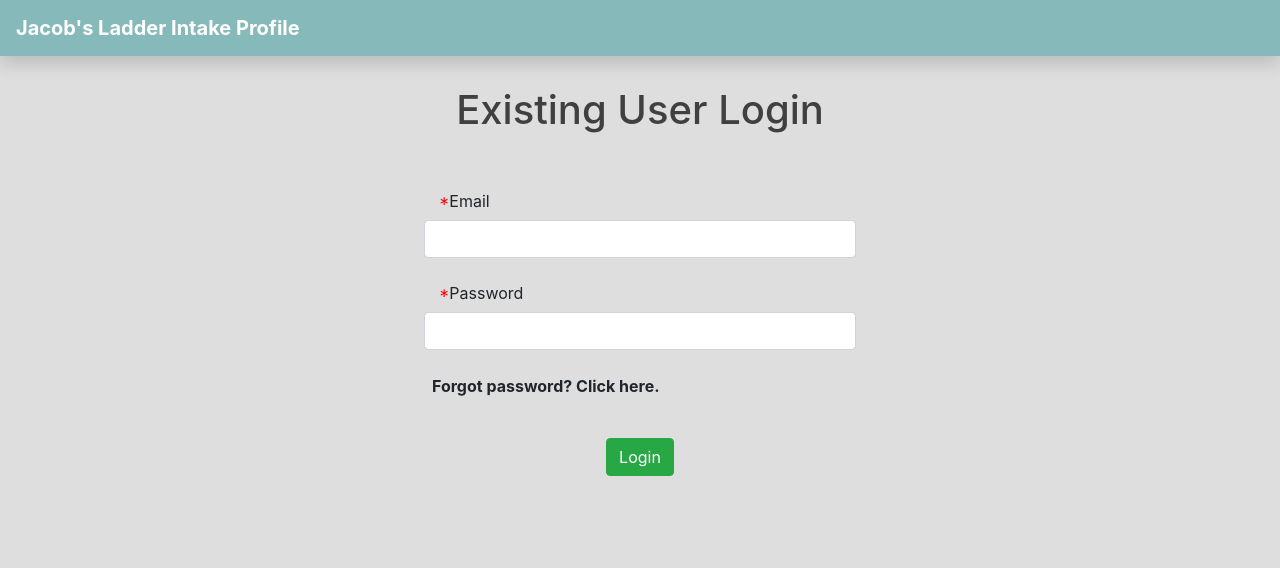
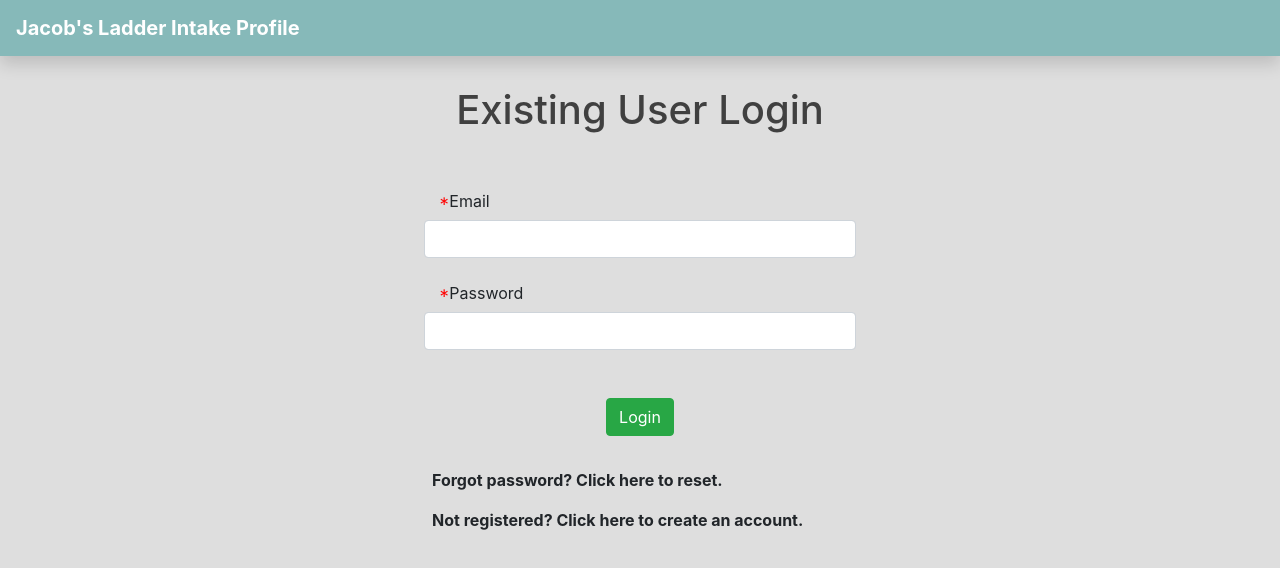
Before and after one commit to JacobsLadderIntake/FrontEndReact, a React (Create React App) app: page / in a window 1280 px wide. Shown: the top 568 px of the page. Built offline with nearby package versions, Linux system fonts and the light colour scheme.

Commit message:
added create an account option to login page

```diff
--- a/src/Login.js
+++ b/src/Login.js
@@ -28,6 +28,7 @@ class Login extends Component {
 
         this.handleLogin = this.handleLogin.bind(this);
         this.handleForgotPassword = this.handleForgotPassword.bind(this);
+        this.handleRegister = this.handleRegister.bind(this);
     }
 
     handleLogin(e) {
@@ -51,10 +52,15 @@ class Login extends Component {
         this.props.history.push("/resetpassword");
     }
 
+    handleRegister(e) {
+        e.preventDefault();
+        this.props.history.push("/register");
+    }
+
     handleChange(field, e) {
         let fields = this.state.fields;
         fields[field] = e.target.value;
-        this.validate()
+        this.validate();
         this.setState({fields});
     }
 
@@ -66,8 +72,8 @@ class Login extends Component {
         let formIsValid = true;
         if(this.state.loginButtonPressed) {
             if (email !== this.state.email && password !== this.state.password ) {
-                errors["email"] = "Email or password is incorrect"
-                errors["password"] = "Email or password is incorrect"
+                errors["email"] = "Email or password is incorrect";
+                errors["password"] = "Email or password is incorrect";
                 formIsValid = false;
             }
             if (!fields["email"]) {
@@ -83,8 +89,8 @@ class Login extends Component {
 
         }
 
-        this.setState({errors: errors})
-        return formIsValid
+        this.setState({errors: errors});
+        return formIsValid;
     }
 
   isAdmin(email) {
@@ -120,13 +126,17 @@ class Login extends Component {
                         invalid={this.state.errors["password"]}/>
                     <FormFeedback invalid = {this.state.errors["password"]}>{this.state.errors["password"]}</FormFeedback>
                 </FormGroup>
-                <div className={"p-2 justify-content-center"} onClick = {this.handleForgotPassword} style = {{fontWeight: 'bold'}}>
-                    Forgot password? Click here.
-                    </div>
                 <div className="button-div">
                     <Button onClick={this.validForm}
                             color="success"
                             type="submit"> Login </Button>
+                </div>
+                <br/>
+                <div className={"p-2 justify-content-center"} onClick = {this.handleForgotPassword} style = {{fontWeight: 'bold'}}>
+                    Forgot password? Click here to reset.
+                    </div>
+                <div className={"p-2 justify-content-center"} onClick = {this.handleRegister} style = {{fontWeight: 'bold'}}>
+                    Not registered? Click here to create an account.
                 </div>
             </div>
         </form>
```
